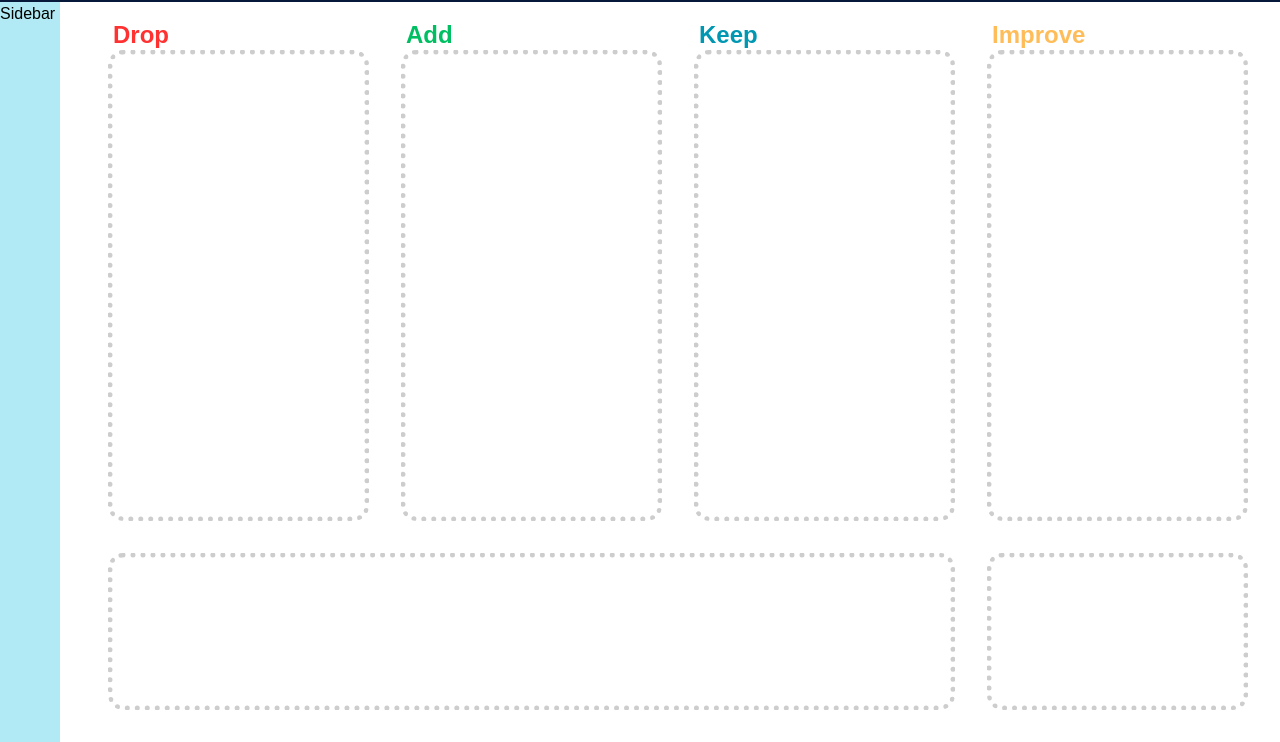
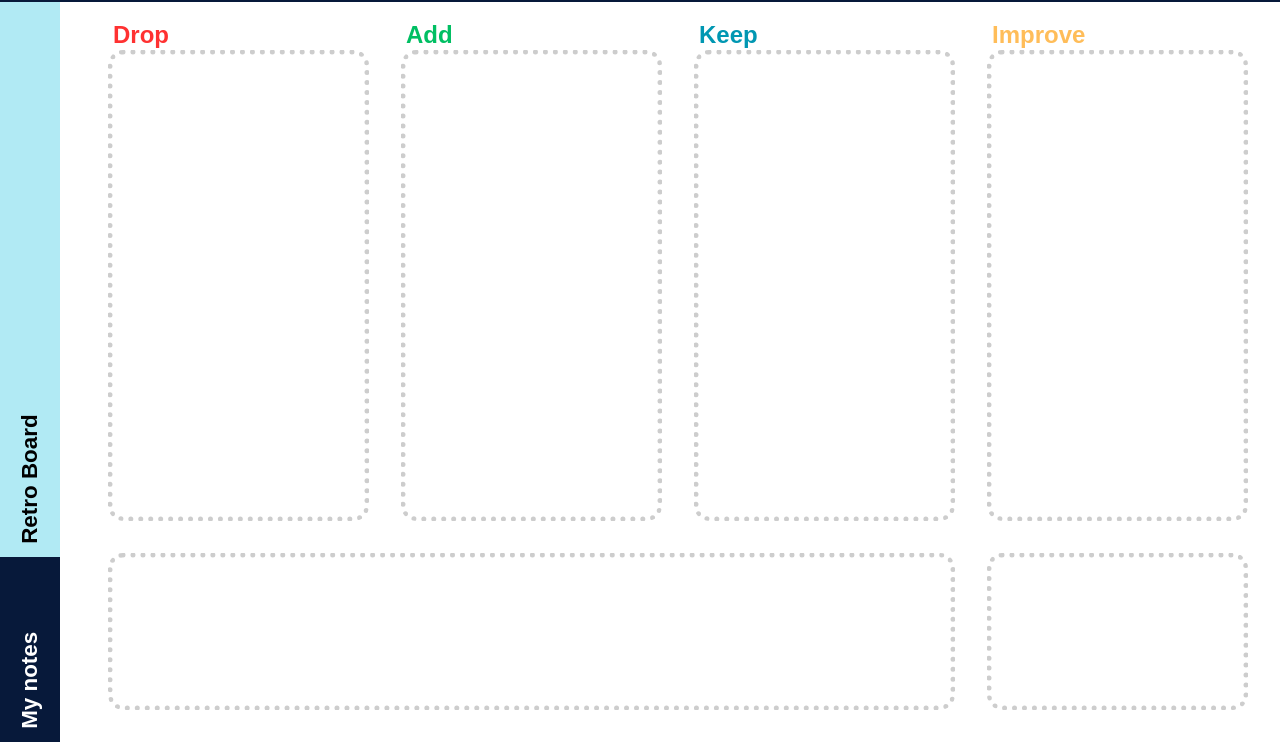
Before and after one commit to LenkoIvanov/VanillaRetroTool, a website built with Vite: page client/index.html in a window 1280 px wide. Shown: the part 58-800 px from the top of the page. Built offline with nearby package versions, Linux system fonts and the light colour scheme.

Commit message:
style: style the sidebar

```diff
--- a/client/index.html
+++ b/client/index.html
@@ -7,8 +7,17 @@
     <link rel="stylesheet" href="./src/styles/main.css" />
   </head>
   <body class="bodyLayout">
-    <header class="header">JustAnotherRetro</header>
-    <section class="side">Sidebar</section>
+    <header class="header">
+      <h1 class="headerTitle">JustAnotherRetro</h1>
+    </header>
+    <section class="side">
+      <div class="retroBoardSection">
+        <h1 class="retroTitle">Retro Board</h1>
+      </div>
+      <div class="myNotesSection">
+        <h1 class="notesTitle">My notes</h1>
+      </div>
+    </section>
     <main class="main mainLayout">
       <section class="dropSection"><h1 class="dropHeading">Drop</h1></section>
       <section class="addSection"><h1 class="addHeading">Add</h1></section>
--- a/client/src/styles/main.css
+++ b/client/src/styles/main.css
@@ -14,16 +14,60 @@
 
 .header {
   height: 60px;
-  padding: 1rem; /* TODO: Handle header content later*/
+  padding: 1rem;
+  display: flex;
+  align-items: center;
+  justify-content: flex-start;
   background-color: var(--header-main);
   color: white;
   grid-area: header;
 }
 
+.headerTitle {
+  font-size: 1.4rem;
+}
+
 .side {
   height: 100%;
+  width: 60px;
   grid-area: side;
   background-color: var(--header-secondary);
+  display: grid;
+  grid-template-rows: 3fr 1fr;
+}
+
+.retroBoardSection {
+  background-color: var(--header-secondary);
+  color: black;
+  padding: 1rem;
+  width: 60px;
+  display: flex;
+  flex-direction: column-reverse;
+  align-items: center;
+}
+
+.retroTitle {
+  transform: rotate(-90deg);
+  font-size: 1.4rem;
+  width: 40px;
+  white-space: nowrap;
+}
+
+.myNotesSection {
+  background-color: var(--header-main);
+  color: white;
+  width: 60px;
+  padding: 1rem;
+  display: flex;
+  flex-direction: column-reverse;
+  align-items: center;
+}
+
+.notesTitle {
+  transform: rotate(-90deg);
+  font-size: 1.4rem;
+  width: 40px;
+  white-space: nowrap;
 }
 
 .main {
```
